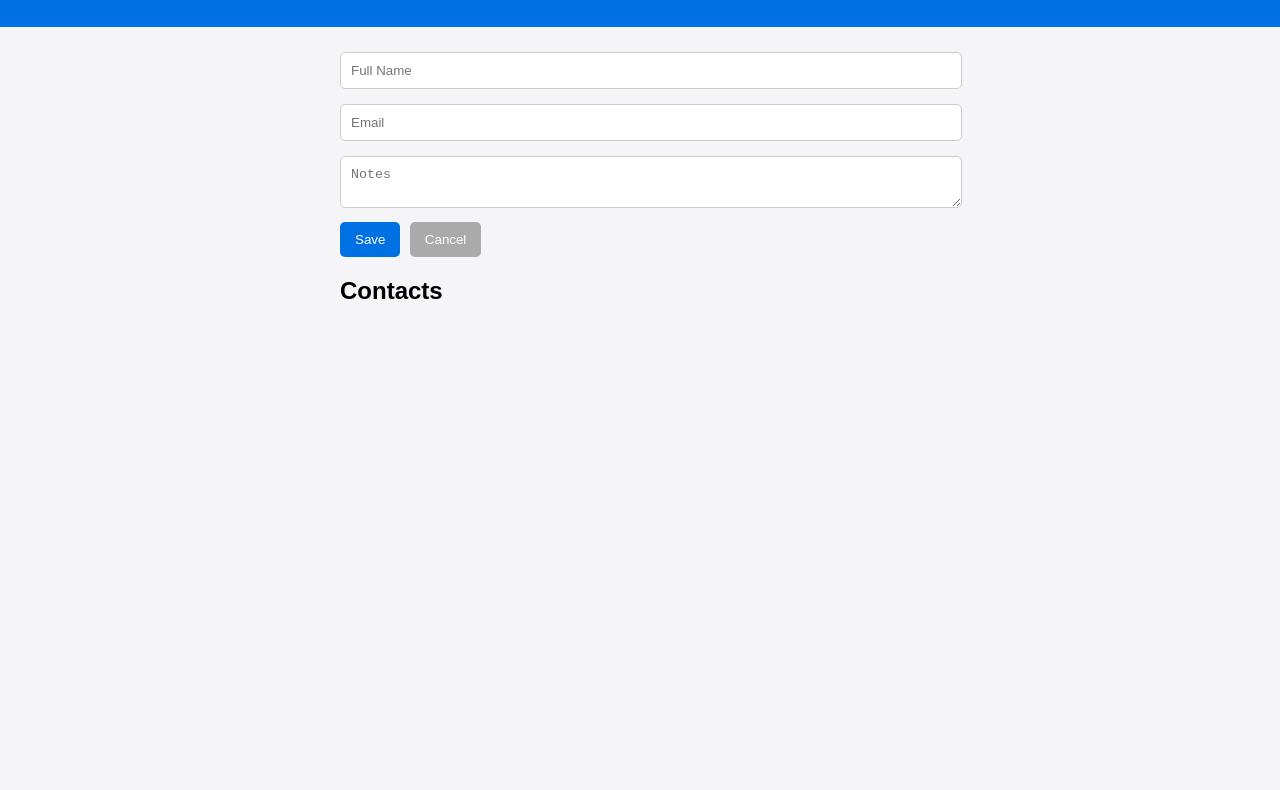
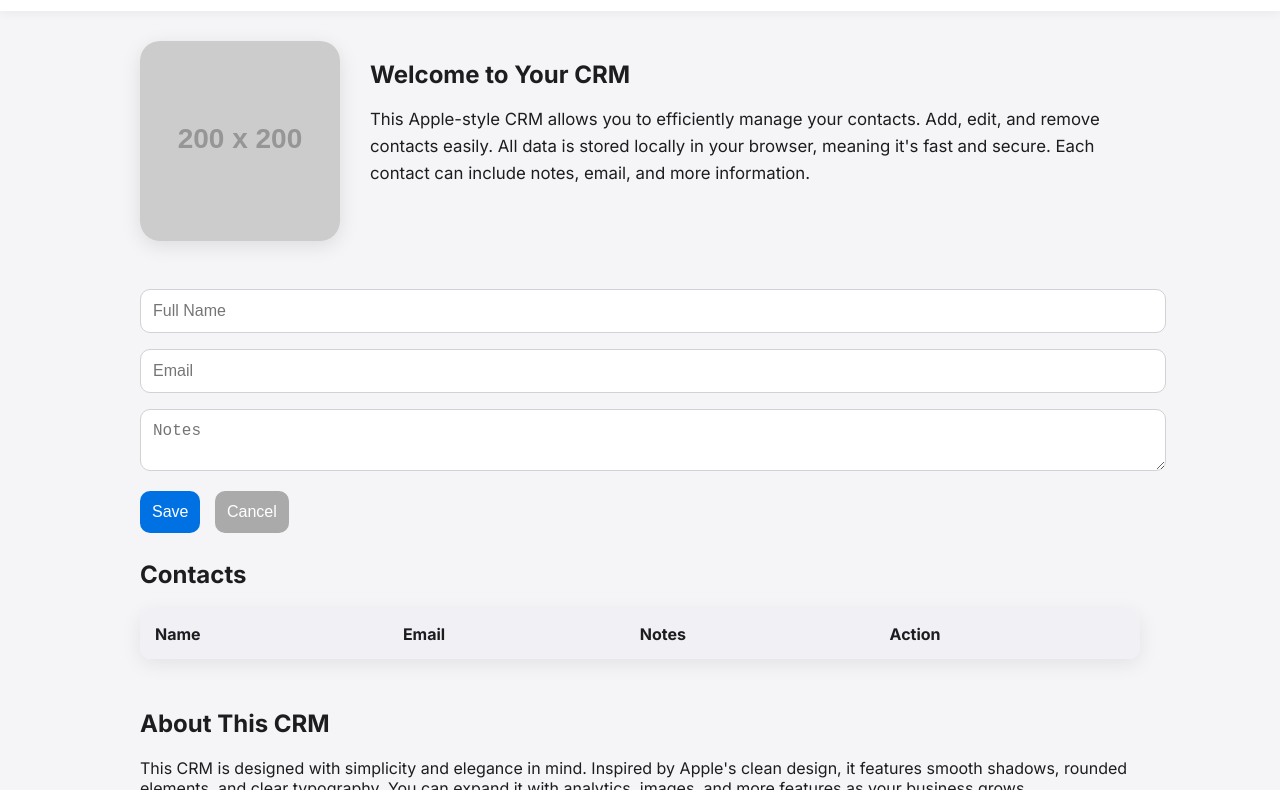
Before and after one commit to Pritiks23/CRM, a plain HTML site: page index.html in a window 1280 px wide. Shown: the part 93-883 px from the top of the page. Before the commit the page ends 800 px from the top, so only its background shows below. Drawn offline with Linux system fonts and the light colour scheme; placeholder pictures from the web are drawn by us.

Commit message:
Update index.html

```diff
--- a/index.html
+++ b/index.html
@@ -1,4 +1,4 @@
-<!DOCTYPE html>
+<!-- <!DOCTYPE html>
 <html lang="en">
 <head>
 <meta charset="UTF-8">
@@ -143,3 +143,231 @@ loadContacts();
 
 </body>
 </html>
+ -->
+
+ <!DOCTYPE html>
+<html lang="en">
+<head>
+<meta charset="UTF-8">
+<meta name="viewport" content="width=device-width, initial-scale=1.0">
+<title>Apple-Style CRM</title>
+<style>
+/* Apple-style font and background */
+@import url('https://fonts.googleapis.com/css2?family=Inter:wght@400;600;700&display=swap');
+
+body {
+    margin: 0;
+    font-family: 'Inter', sans-serif;
+    background: #f5f5f7;
+    color: #1d1d1f;
+}
+
+/* Header with logo */
+header {
+    background: #fff;
+    display: flex;
+    align-items: center;
+    padding: 15px 30px;
+    box-shadow: 0 2px 10px rgba(0,0,0,0.05);
+}
+header img {
+    width: 40px;
+    margin-right: 15px;
+}
+header h1 {
+    font-weight: 700;
+    font-size: 1.8rem;
+}
+
+/* Main container */
+main {
+    max-width: 1000px;
+    margin: auto;
+    padding: 30px;
+}
+
+/* Intro section */
+.intro {
+    display: flex;
+    gap: 30px;
+    margin-bottom: 40px;
+}
+.intro img {
+    width: 200px;
+    border-radius: 20px;
+    box-shadow: 0 5px 20px rgba(0,0,0,0.1);
+}
+.intro div {
+    flex: 1;
+}
+.intro h2 { font-weight: 700; margin-bottom: 15px; }
+.intro p { font-size: 1.05rem; line-height: 1.6; }
+
+/* Contact form */
+#formDiv input, #formDiv textarea, #formDiv button {
+    width: 100%;
+    padding: 12px;
+    margin: 8px 0;
+    border-radius: 10px;
+    border: 1px solid #d1d1d6;
+    font-size: 1rem;
+}
+#formDiv button {
+    width: auto;
+    background: #0071e3;
+    color: white;
+    border: none;
+    cursor: pointer;
+    margin-right: 10px;
+}
+#formDiv button.cancel { background:#aaa; }
+
+/* Contacts table */
+table {
+    width: 100%;
+    border-collapse: collapse;
+    margin-top: 20px;
+    background: #fff;
+    border-radius: 12px;
+    overflow: hidden;
+    box-shadow: 0 5px 20px rgba(0,0,0,0.08);
+}
+th, td {
+    padding: 15px;
+    text-align: left;
+}
+th { background: #f0f0f5; }
+tr:nth-child(even) { background: #f9f9fb; }
+tr:hover { background: #e6f0ff; }
+button.delete { background:#e30000; color:white; border:none; padding:5px 10px; border-radius:5px; cursor:pointer; }
+
+/* Footer / extra content */
+section {
+    margin-top: 50px;
+}
+section img {
+    width: 100%;
+    border-radius: 20px;
+    margin-top: 20px;
+    box-shadow: 0 5px 20px rgba(0,0,0,0.1);
+}
+</style>
+</head>
+<body>
+
+<header>
+    <img src="https://upload.wikimedia.org/wikipedia/commons/f/fa/Apple_logo_black.svg" alt="Logo">
+    <h1>CRM Dashboard</h1>
+</header>
+
+<main>
+
+<!-- Intro Section -->
+<div class="intro">
+    <img src="https://via.placeholder.com/200x200.png?text=CRM+Image" alt="CRM Illustration">
+    <div>
+        <h2>Welcome to Your CRM</h2>
+        <p>This Apple-style CRM allows you to efficiently manage your contacts. Add, edit, and remove contacts easily. All data is stored locally in your browser, meaning it's fast and secure. Each contact can include notes, email, and more information.</p>
+    </div>
+</div>
+
+<!-- Contact Form -->
+<div id="formDiv">
+    <input type="text" id="name" placeholder="Full Name">
+    <input type="email" id="email" placeholder="Email">
+    <textarea id="notes" placeholder="Notes"></textarea>
+    <button onclick="saveContact()">Save</button>
+    <button class="cancel" onclick="resetForm()">Cancel</button>
+</div>
+
+<!-- Contacts Table -->
+<h2>Contacts</h2>
+<table id="contactsTable">
+    <thead>
+        <tr>
+            <th>Name</th>
+            <th>Email</th>
+            <th>Notes</th>
+            <th>Action</th>
+        </tr>
+    </thead>
+    <tbody></tbody>
+</table>
+
+<!-- Extra Section -->
+<section>
+    <h2>About This CRM</h2>
+    <p>This CRM is designed with simplicity and elegance in mind. Inspired by Apple's clean design, it features smooth shadows, rounded elements, and clear typography. You can expand it with analytics, images, and more features as your business grows.</p>
+    <img src="https://via.placeholder.com/800x400.png?text=CRM+Dashboard+Screenshot" alt="Dashboard Screenshot">
+</section>
+
+<script>
+let editingIndex = null;
+
+function loadContacts() {
+    const contacts = JSON.parse(localStorage.getItem('contacts') || '[]');
+    const tbody = document.querySelector('#contactsTable tbody');
+    tbody.innerHTML = '';
+    contacts.forEach((c, i) => {
+        const tr = document.createElement('tr');
+        tr.innerHTML = `
+            <td>${c.name}</td>
+            <td>${c.email}</td>
+            <td>${c.notes || ''}</td>
+            <td><button class="delete" onclick="deleteContact(${i})">Delete</button></td>
+        `;
+        tr.onclick = () => editContact(i);
+        tbody.appendChild(tr);
+    });
+}
+
+function saveContact() {
+    const name = document.getElementById('name').value.trim();
+    const email = document.getElementById('email').value.trim();
+    const notes = document.getElementById('notes').value.trim();
+
+    if (!name || !email) { alert('Name and Email required'); return; }
+
+    let contacts = JSON.parse(localStorage.getItem('contacts') || '[]');
+    const contact = {name, email, notes};
+
+    if (editingIndex !== null) {
+        contacts[editingIndex] = contact;
+    } else {
+        contacts.push(contact);
+    }
+
+    localStorage.setItem('contacts', JSON.stringify(contacts));
+    resetForm();
+    loadContacts();
+}
+
+function editContact(index) {
+    const contacts = JSON.parse(localStorage.getItem('contacts') || '[]');
+    const contact = contacts[index];
+    document.getElementById('name').value = contact.name;
+    document.getElementById('email').value = contact.email;
+    document.getElementById('notes').value = contact.notes;
+    editingIndex = index;
+}
+
+function deleteContact(index) {
+    let contacts = JSON.parse(localStorage.getItem('contacts') || '[]');
+    contacts.splice(index, 1);
+    localStorage.setItem('contacts', JSON.stringify(contacts));
+    loadContacts();
+}
+
+function resetForm() {
+    document.getElementById('name').value = '';
+    document.getElementById('email').value = '';
+    document.getElementById('notes').value = '';
+    editingIndex = null;
+}
+
+// Initial load
+loadContacts();
+</script>
+
+</body>
+</html>
```
